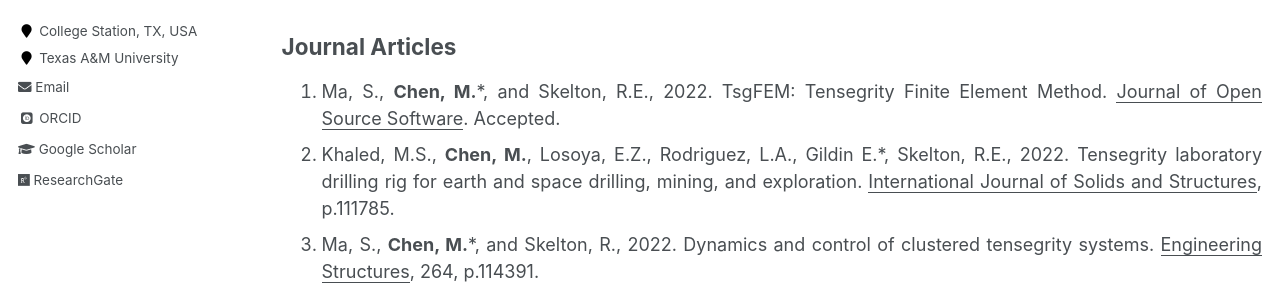
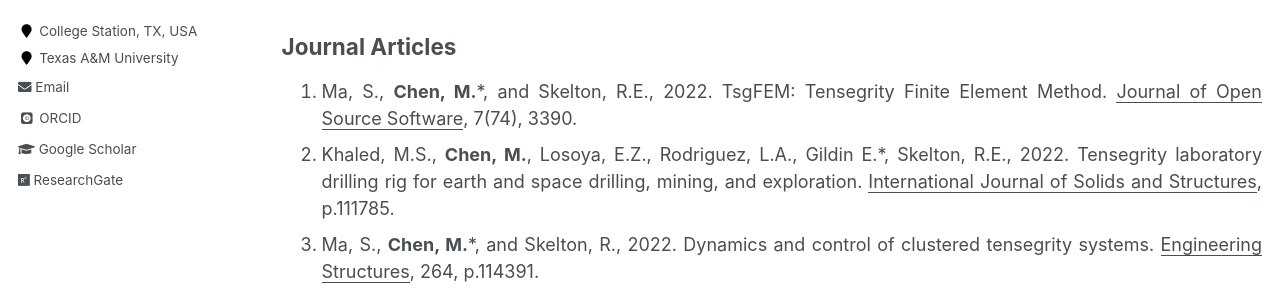
Before and after one commit to Muhao-Chen/muhao-chen.github.io, a Jekyll site: the page built from _pages/publication.md, in a window 1280 px wide and 900 px high. Shown: the part 374-672 px from the top of the window. Built offline with Jekyll 4.4.1, drawn with Linux system fonts in a browser that asks for light colours; some web fonts are replaced.

Commit message:
Update publication.md

```diff
--- a/_pages/publication.md
+++ b/_pages/publication.md
@@ -16,7 +16,7 @@ His citation profile is in [Google Scholar](https://scholar.google.com/citations
 1. **Chen, M.**, Goyal, R., Majji, M. and Skelton, R.E., 2022. Tensegrity Systems: Analysis and Synthesis. New York: Springer. In preparation. (A textbook for undergraduate and graduate students)
 
 ## Journal Articles
-1. Ma, S., **Chen, M.***, and Skelton, R.E., 2022. TsgFEM: Tensegrity Finite Element Method. <u>Journal of Open Source Software</u>. Accepted.
+1. Ma, S., **Chen, M.***, and Skelton, R.E., 2022. TsgFEM: Tensegrity Finite Element Method. <u>Journal of Open Source Software</u>, 7(74), 3390.
 1. Khaled, M.S., **Chen, M.**, Losoya, E.Z., Rodriguez, L.A., Gildin E.*, Skelton, R.E., 2022. Tensegrity laboratory drilling rig for earth and space drilling, mining, and exploration. <u>International Journal of Solids and Structures</u>, p.111785.
 1. Ma, S., **Chen, M.***, and Skelton, R., 2022. Dynamics and control of clustered tensegrity systems. <u>Engineering Structures</u>, 264, p.114391.
 1. Ma, S., **Chen, M.*** and Skelton, R.E., 2021. Tensegrity system dynamics based on finite element method. <u>Composite Structures</u>, p.114838.
```
